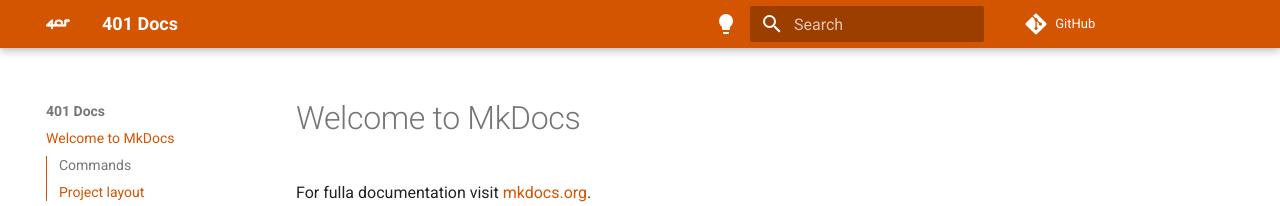
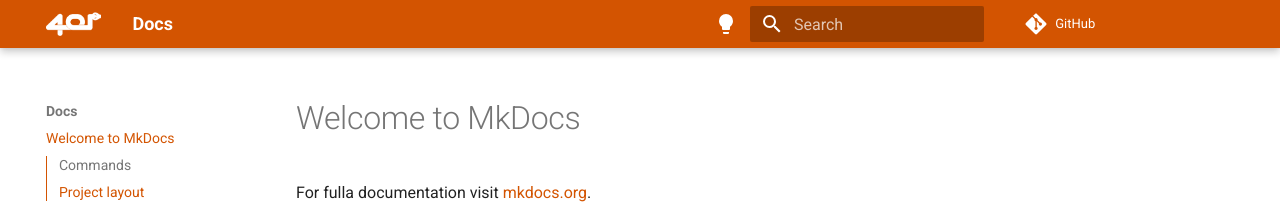
Before and after one commit to team401/Docs, an MkDocs documentation site: the page built from docs/index.md, in a window 1280 px wide. Shown: the top 206 px of the page. Built offline with MkDocs 1.6.1 and Material for MkDocs 9.7.7, drawn with Linux system fonts in a browser that asks for light colours; comment, search, counter and statistics services are not loaded.

Commit message:
Logo fix, remove old files, start plugins.

```diff
--- a/_config.yml
+++ /dev/null
@@ -1,6 +0,0 @@
-title: "401 Docs"
-description: "Documentation for FRC Team 401"
-theme: just-the-docs
-color_scheme: light
-
-url: https://team401.github.io/Docs
--- a/mkdocs.yml
+++ b/mkdocs.yml
@@ -1,4 +1,4 @@
-site_name: 401 Docs
+site_name: Docs
 site_url: https://team401.github.io
 
 repo_url: https://github.com/team401/Docs
@@ -8,7 +8,7 @@
   - stylesheets/colors.css
 theme:
   name: material
-  favicon: images/logo.png
+  favicon: images/logo_sq.png
   logo: images/logo.png
   palette:
     # Light mode
@@ -39,3 +39,8 @@
 
 extra:
   generator: false
+
+plugins:
+  - search
+  - git-revision-date-localized:
+      enable_creation_date: true
```
Also changed, not shown: docs/images/logo.png, docs/images/logo_sq.png (added), favicon.ico (deleted).
